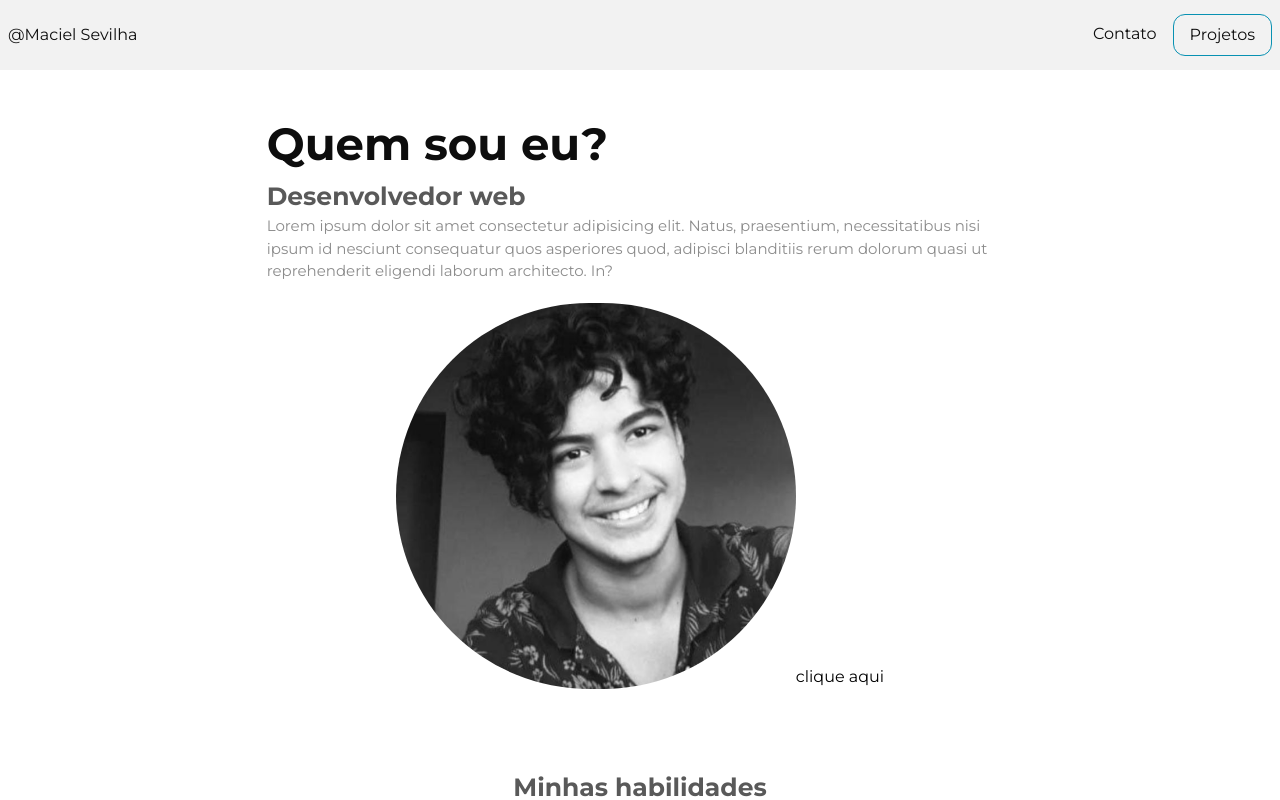
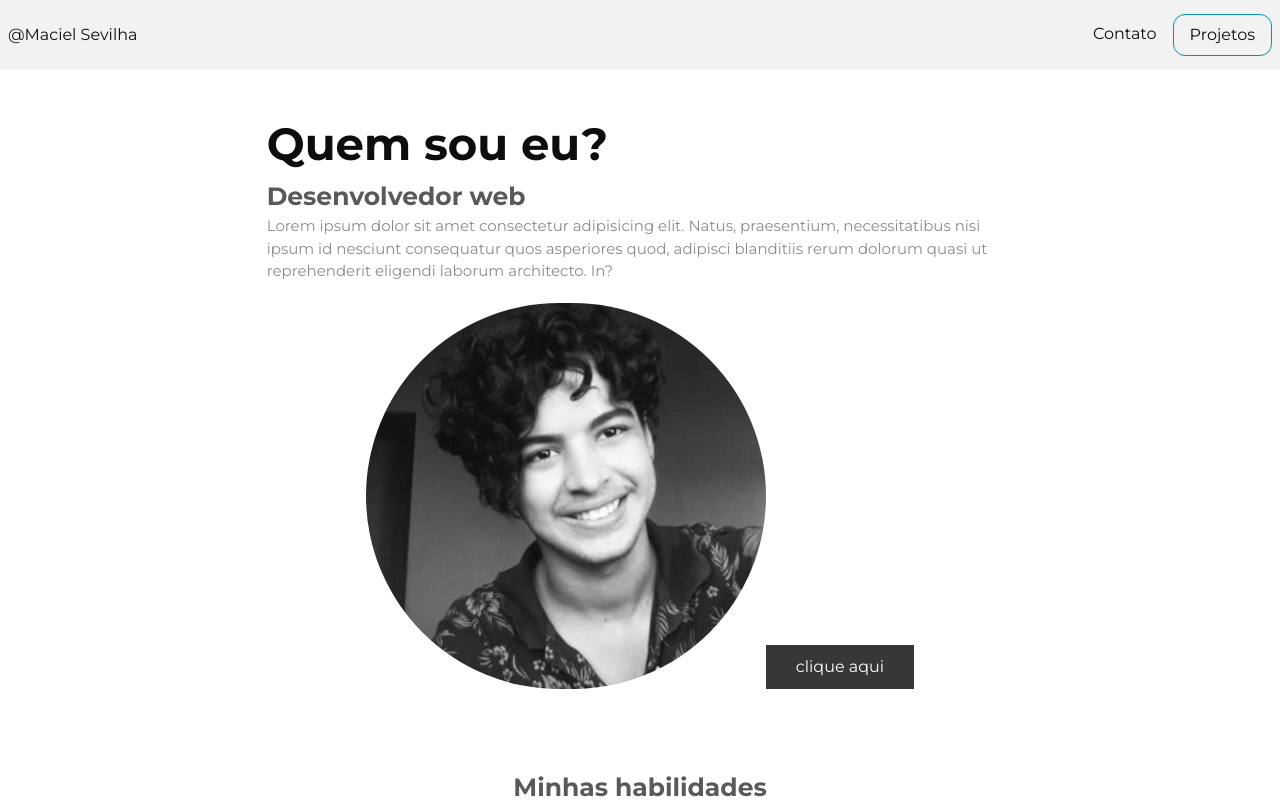
Before and after one commit to macielsevilha/portfolio, a Next.js app: page / in a window 1280 px wide. Shown: the top 800 px of the page. Built offline with nearby package versions, Linux system fonts and the light colour scheme.

Commit message:
personalizando botão

```diff
--- a/src/app/components/_ui/Button/Button.jsx
+++ b/src/app/components/_ui/Button/Button.jsx
@@ -1,7 +1,12 @@
-import styles from './Button.module.scss'
+"use client";
+import { useLayoutEffect, useRef, useState } from 'react';
+import styles from './Button.module.scss';
 
 export function Button(props) {
-    return(
-        <button className={styles.button}>{props.name}</button>
+
+    return (
+     <button className={styles.btn}>
+        <span>{props.name}</span>
+     </button>
     )
 }
--- a/src/app/components/_ui/Button/Button.module.scss
+++ b/src/app/components/_ui/Button/Button.module.scss
@@ -0,0 +1,38 @@
+$bg-color: rgb(55, 55, 55);
+$circle-bg-color: rgb(7, 185, 188);
+$color-text: white;
+
+.btn {
+  position: relative;
+  background-color: $bg-color;
+  color: $color-text;
+  overflow: hidden;
+  padding: 10px 30px;
+
+  span {
+    position: relative;
+    z-index: 1;
+  }
+
+  ::before {
+    content: '';
+    position: absolute;
+    background-color: $circle-bg-color;
+    border-radius: 50%;
+    top: -2.5em;
+    left: -3.5em;
+
+    width: 0;
+    height: 0;
+    z-index: -1;
+    transform: translate(-50%, -50%);
+    transition: width 0.7s, height 0.7s;
+
+  }
+
+  :hover::before {
+    width: 500px;
+    height: 500px;
+    z-index: -1;
+  }
+}
```
